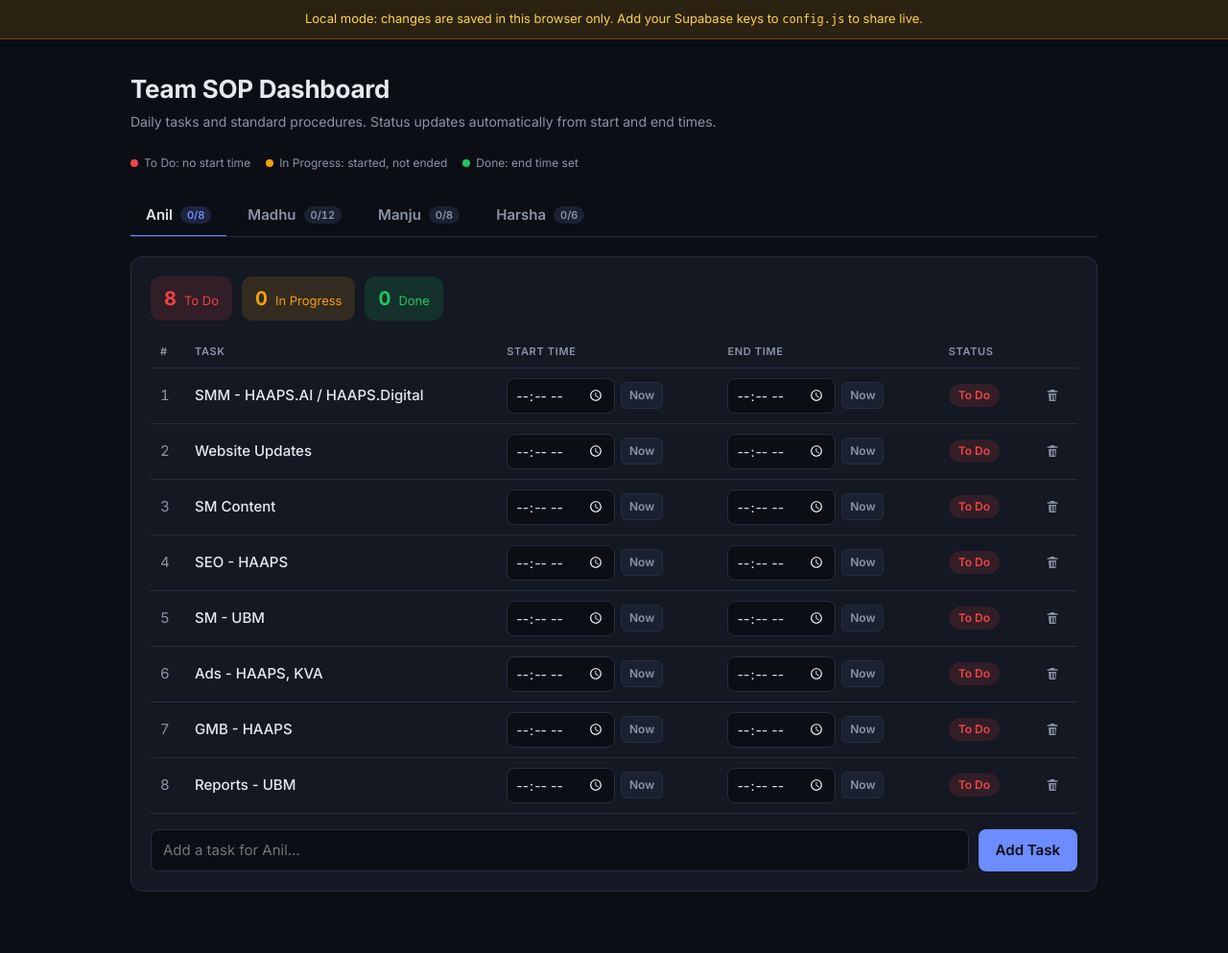
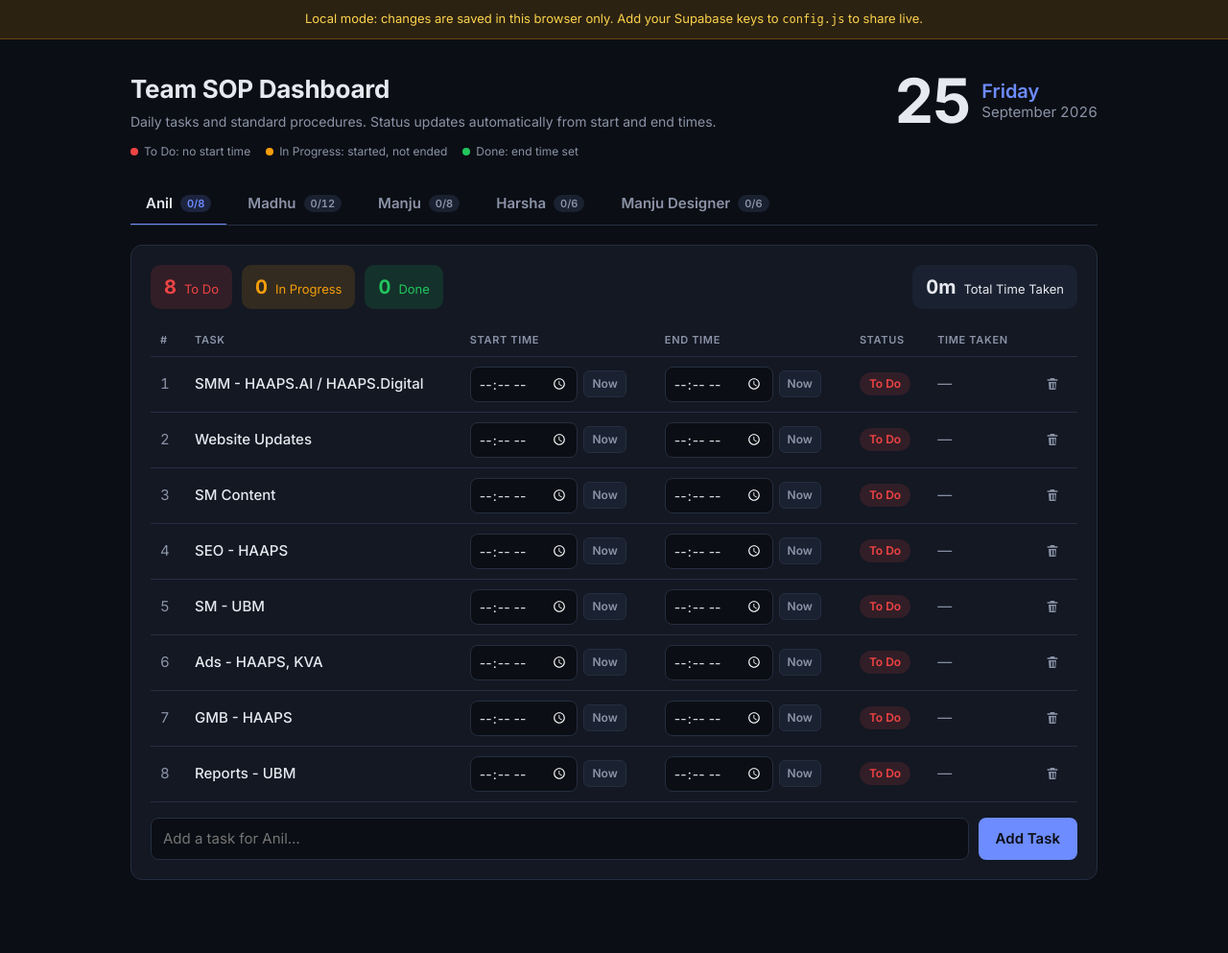
Before and after one commit to Haaps1/SOP-dashboard, a PHP site: page / in a window 1280 px wide. Shown: the whole page at 96% size. After the commit the page ends 917 px from the top, so only its background shows below. Run offline with PHP 8.4, Linux system fonts and the light colour scheme; some libraries are stand-ins or nearby versions.

Commit message:
Add Time Taken column, large date header, and Manju Designer tab
- Time Taken after Status: end minus start (handles past-midnight),
  live "so far" while in progress, plus a per-person total
- Today's date shown large at the top right
- New employee Manju Designer with six doctor video tasks;
  SEED_VERSION bumped to 2

Co-Authored-By: Claude Opus 5.5 <noreply@anthropic.com>
Claude-Session: https://claude.ai/code/session_01Dx1Vcn7r8mead6qRPPqNMt

```diff
--- a/app.js
+++ b/app.js
@@ -28,6 +28,35 @@
   // "HH:MM:SS" (Postgres time) -> "HH:MM" for <input type="time">.
   function toInputTime(t) {
     return t ? t.slice(0, 5) : "";
+  }
+
+  function toMinutes(t) {
+    if (!t) return null;
+    const [h, m] = t.split(":").map(Number);
+    return h * 60 + m;
+  }
+
+  function nowMinutes() {
+    const d = new Date();
+    return d.getHours() * 60 + d.getMinutes();
+  }
+
+  // Minutes from start to end (or to now, while in progress). A task that
+  // ends "earlier" than it started is treated as running past midnight.
+  function minutesTaken(task) {
+    const start = toMinutes(task.start_time);
+    if (start === null) return null;
+    const end = task.end_time ? toMinutes(task.end_time) : nowMinutes();
+    let diff = end - start;
+    if (diff < 0) diff += 24 * 60;
+    return diff;
+  }
+
+  function formatDuration(min) {
+    const h = Math.floor(min / 60);
+    const m = min % 60;
+    if (!h) return m + "m";
+    return m ? h + "h " + m + "m" : h + "h";
   }
 
   function nowHHMM() {
@@ -263,6 +292,17 @@
 
   function renderSummary(list) {
     const c = countStatuses(list);
+    const total = list
+      .filter((t) => t.start_time && t.end_time)
+      .reduce((sum, t) => sum + minutesTaken(t), 0);
+    const totalChip = document.createElement("div");
+    totalChip.className = "summary-chip summary-total";
+    const totalN = document.createElement("strong");
+    totalN.textContent = formatDuration(total);
+    const totalLabel = document.createElement("span");
+    totalLabel.textContent = "Total Time Taken";
+    totalChip.append(totalN, totalLabel);
+
     el.summary.replaceChildren(
       ...["todo", "in_progress", "done"].map((s) => {
         const chip = document.createElement("div");
@@ -273,7 +313,8 @@
         label.textContent = STATUS_LABEL[s];
         chip.append(n, label);
         return chip;
-      })
+      }),
+      totalChip
     );
   }
 
@@ -333,6 +374,20 @@
         pill.textContent = STATUS_LABEL[status];
         st.append(pill);
 
+        const taken = document.createElement("td");
+        taken.className = "taken-cell";
+        taken.dataset.label = "Taken";
+        const mins = minutesTaken(task);
+        if (mins === null) {
+          taken.textContent = "—";
+          taken.classList.add("taken-none");
+        } else if (status === "done") {
+          taken.textContent = formatDuration(mins);
+        } else {
+          taken.textContent = formatDuration(mins) + " so far";
+          taken.classList.add("taken-running");
+        }
+
         const actions = document.createElement("td");
         actions.className = "actions";
         const del = document.createElement("button");
@@ -351,7 +406,7 @@
         });
         actions.append(del);
 
-        tr.append(num, title, timeCell(task, "start_time"), timeCell(task, "end_time"), st, actions);
+        tr.append(num, title, timeCell(task, "start_time"), timeCell(task, "end_time"), st, taken, actions);
         return tr;
       })
     );
@@ -412,7 +467,22 @@
     refresh();
   });
 
+  function renderDate() {
+    const d = new Date();
+    document.getElementById("today-day").textContent = d.getDate();
+    document.getElementById("today-weekday").textContent = d.toLocaleDateString("en-GB", { weekday: "long" });
+    document.getElementById("today-month").textContent = d.toLocaleDateString("en-GB", { month: "long", year: "numeric" });
+    document.getElementById("today").setAttribute("datetime", d.toISOString().slice(0, 10));
+  }
+
+  // Keep "so far" durations and the date current.
+  setInterval(() => {
+    renderDate();
+    render();
+  }, 60 * 1000);
+
   async function start() {
+    renderDate();
     if (store.mode === "local") {
       el.banner.hidden = false;
     }
--- a/index.html
+++ b/index.html
@@ -18,15 +18,22 @@
 
     <main class="container">
       <header class="header">
-        <div>
+        <div class="header-main">
           <h1>Team SOP Dashboard</h1>
           <p class="subtitle">Daily tasks and standard procedures. Status updates automatically from start and end times.</p>
+          <ul class="legend" aria-label="Status legend">
+            <li><span class="dot status-todo"></span>To Do: no start time</li>
+            <li><span class="dot status-in_progress"></span>In Progress: started, not ended</li>
+            <li><span class="dot status-done"></span>Done: end time set</li>
+          </ul>
         </div>
-        <ul class="legend" aria-label="Status legend">
-          <li><span class="dot status-todo"></span>To Do: no start time</li>
-          <li><span class="dot status-in_progress"></span>In Progress: started, not ended</li>
-          <li><span class="dot status-done"></span>Done: end time set</li>
-        </ul>
+        <time id="today" class="today">
+          <span id="today-day" class="today-day"></span>
+          <span class="today-rest">
+            <span id="today-weekday" class="today-weekday"></span>
+            <span id="today-month" class="today-month"></span>
+          </span>
+        </time>
       </header>
 
       <nav id="tabs" class="tabs" role="tablist" aria-label="Employees"></nav>
@@ -42,6 +49,7 @@
               <th>Start Time</th>
               <th>End Time</th>
               <th>Status</th>
+              <th>Time Taken</th>
               <th class="actions"><span class="sr-only">Actions</span></th>
             </tr>
           </thead>
--- a/styles.css
+++ b/styles.css
@@ -53,13 +53,26 @@ html, body {
 .header {
   display: flex;
   justify-content: space-between;
-  align-items: flex-end;
+  align-items: flex-start;
   gap: 24px;
   flex-wrap: wrap;
   margin-bottom: 24px;
 }
 h1 { margin: 0; font-size: 26px; font-weight: 700; letter-spacing: -0.01em; }
-.subtitle { margin: 4px 0 0; color: var(--muted); font-size: 14px; }
+.subtitle { margin: 4px 0 12px; color: var(--muted); font-size: 14px; }
+.header-main { flex: 1 1 360px; min-width: 0; }
+
+.today {
+  display: flex; align-items: center; gap: 12px;
+  font-variant-numeric: tabular-nums;
+}
+.today-day {
+  font-size: 64px; font-weight: 700; line-height: 1;
+  letter-spacing: -0.03em; color: var(--text);
+}
+.today-rest { display: flex; flex-direction: column; line-height: 1.25; }
+.today-weekday { font-size: 20px; font-weight: 600; color: var(--accent); }
+.today-month { font-size: 15px; color: var(--muted); }
 
 .legend {
   list-style: none; margin: 0; padding: 0;
@@ -115,6 +128,11 @@ h1 { margin: 0; font-size: 26px; font-weight: 700; letter-spacing: -0.01em; }
   font-size: 13px;
 }
 .summary-chip strong { font-size: 20px; font-variant-numeric: tabular-nums; }
+.summary-total { color: var(--text); background: var(--surface-2); margin-left: auto; }
+
+.taken-cell { font-weight: 600; font-variant-numeric: tabular-nums; white-space: nowrap; }
+.taken-running { color: var(--progress); font-weight: 500; }
+.taken-none { color: var(--muted); font-weight: 400; }
 
 .status-todo { color: var(--todo); background: var(--todo-bg); }
 .status-in_progress { color: var(--progress); background: var(--progress-bg); }
@@ -228,5 +246,9 @@ input[type="time"]:focus, #add-input:focus { outline: 2px solid var(--accent); o
   .tasks .actions { grid-column: 2; grid-row: 1; width: auto; }
   .tasks .time-cell { grid-column: 1 / -1; display: flex; align-items: center; gap: 10px; }
   .tasks .time-cell::before { content: attr(data-label); width: 40px; color: var(--muted); font-size: 13px; }
-  .tasks .status-cell { grid-column: 1 / -1; }
+  .tasks .status-cell { grid-column: 1; }
+  .tasks .taken-cell { grid-column: 2; text-align: right; align-self: center; }
+  .summary-total { margin-left: 0; }
+  .today-day { font-size: 48px; }
+  .today-weekday { font-size: 17px; }
 }
--- a/tasks-seed.js
+++ b/tasks-seed.js
@@ -4,9 +4,9 @@
 // page load the database is rewritten to match this list, instead of staying
 // stuck on the old saved tasks. Tasks whose employee + title are unchanged keep
 // their start/end times; renamed or removed tasks are replaced.
-window.SEED_VERSION = 1;
+window.SEED_VERSION = 2;
 
-window.EMPLOYEES = ["Anil", "Madhu", "Manju", "Harsha"];
+window.EMPLOYEES = ["Anil", "Madhu", "Manju", "Harsha", "Manju Designer"];
 
 window.SEED_TASKS = {
   Anil: [
@@ -51,4 +51,12 @@ window.SEED_TASKS = {
     "Insta Reels Content",
     "AI Reels",
   ],
+  "Manju Designer": [
+    "Dr. Nandini Video",
+    "Dr. Sachin Video",
+    "Dr. Varun Kumar J Video",
+    "Dr. Neema Bhat Video",
+    "Dr. Mangesh Kamath Video",
+    "Dr. Vishrutha Video",
+  ],
 };
```
Also changed, not shown: README.md.
